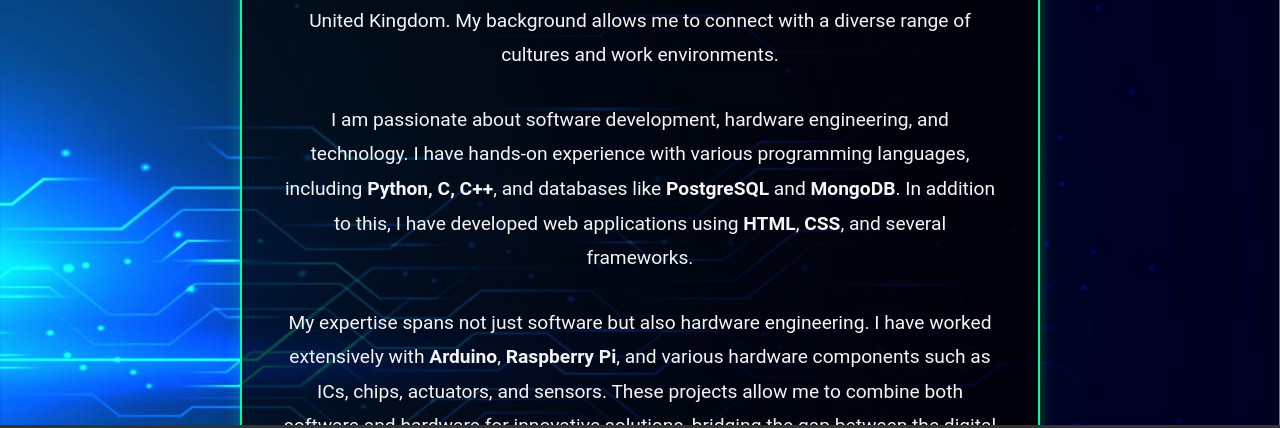
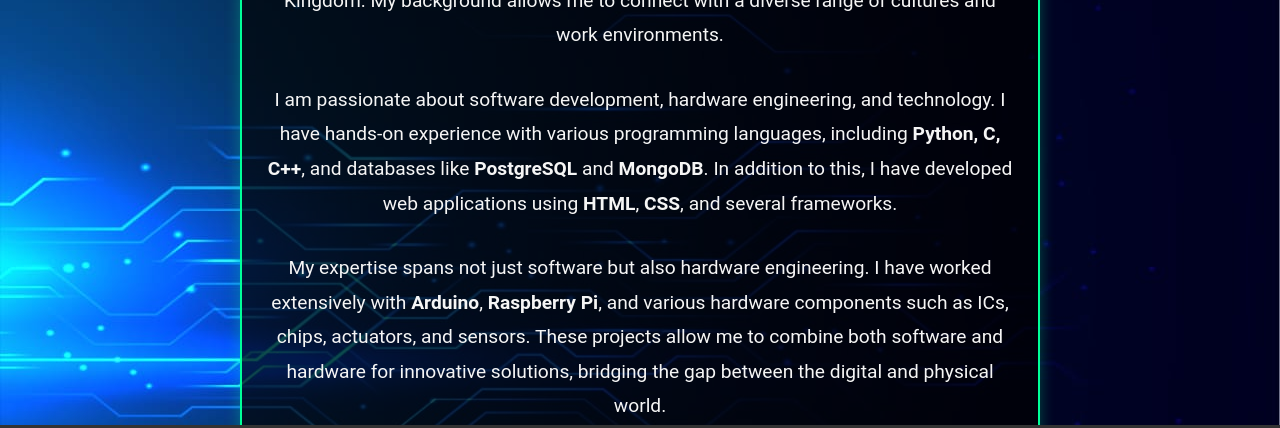
Before and after one commit to daanishmufti/Portfolio, a plain HTML site: page about.html in a window 1280 px wide. Shown: the part 325-753 px from the top of the page. Drawn offline with Linux system fonts and the light colour scheme.

Commit message:
Update about.html

```diff
--- a/about.html
+++ b/about.html
@@ -65,7 +65,7 @@
             .techy-box {
                 background: rgba(0, 0, 0, 0.7); /* Dark transparent background */
                 border-radius: 15px;
-                padding: 40px;
+                padding: 20px;
                 max-width: 800px;
                 margin: 0 auto;
                 box-shadow: 0 4px 15px rgba(0, 255, 153, 0.3); /* Neon glowing effect */
@@ -111,7 +111,7 @@
                     color: #00ff99; /* Change color on hover */
                 }
 
-                @media only screen and (max-width: 380px) {
+                @media only screen and (max-width: 360px) {
                 footer {
                     flex-direction: row;
                     text-align: left;
```
